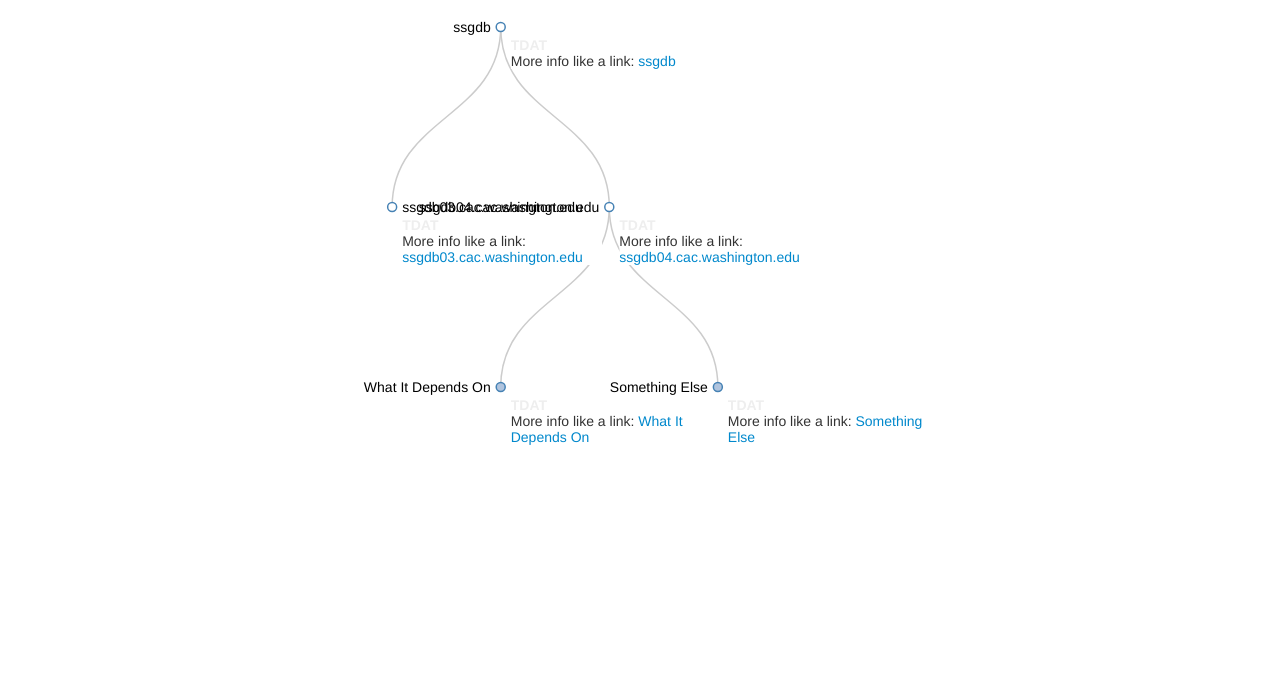
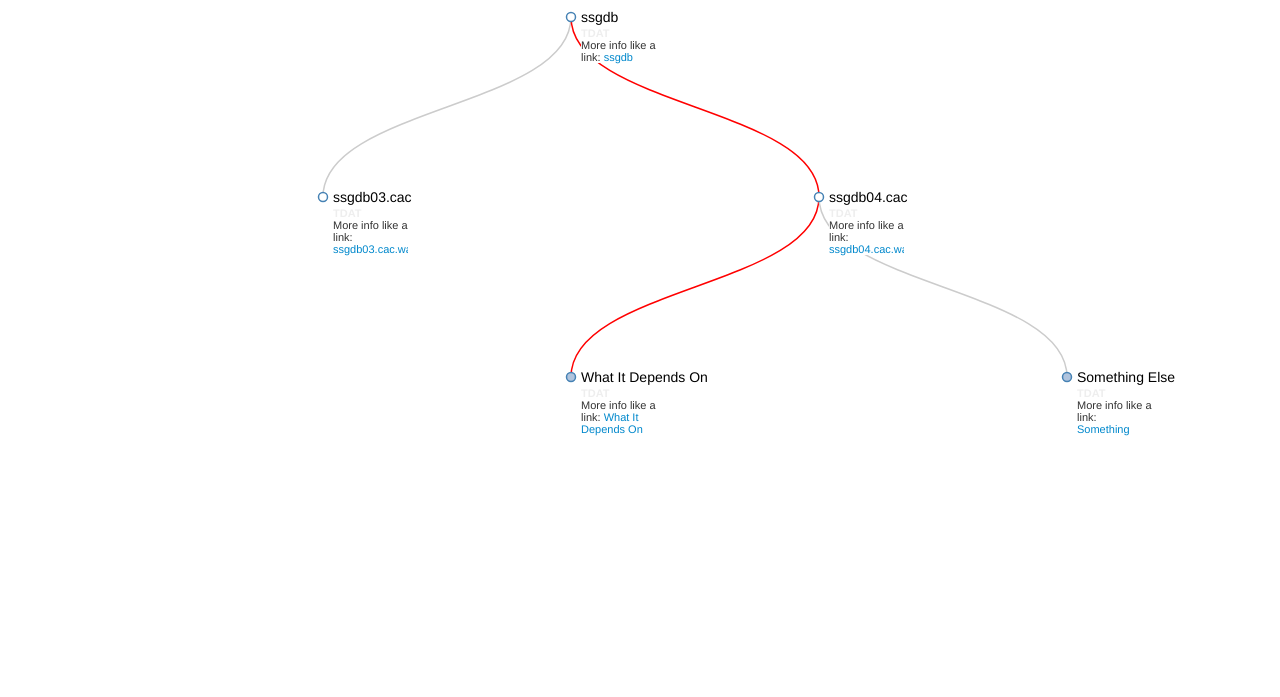
Before and after one commit to jobywalker/tdat-d3, a plain HTML site: page index.html in a window 1280 px wide. Shown: the part 103-800 px from the top of the page. Drawn offline with nearby package versions, Linux system fonts and the light colour scheme.

Commit message:
more fixes

```diff
--- a/index.html
+++ b/index.html
@@ -36,9 +36,10 @@
                     <li>With a little help from:
                         <ul>
                             <li><a href="http://stackoverflow.com/questions/11673335/tree-drawing-orientation">Tree drawing orientation</a></li>
-                        <li><a href="http://stackoverflow.com/questions/11480191/how-do-i-tell-d3-to-make-the-dendrogram-vertical-top-down-instead-of-left-to-r">How do I tell D3 to make the dendrogram vertical (top down) instead of left to right?</a></li>
-                    </ul>
-            <li><a href="http://d3js.org/">D3.js</a> expects, more or less, a specific data format: <a href="http://stackoverflow.com/questions/11088303/how-to-convert-to-d3s-json-format">How to convert to D3's JSON format?</li></p>
+                            <li><a href="http://stackoverflow.com/questions/11480191/how-do-i-tell-d3-to-make-the-dendrogram-vertical-top-down-instead-of-left-to-r">How do I tell D3 to make the dendrogram vertical (top down) instead of left to right?</a></li>
+                            <li><a href="http://bl.ocks.org/jdarling/2503502">Bracket layout for bidirectional flow</a></li>
+                        </ul>
+                <li><a href="http://d3js.org/">D3.js</a> expects, more or less, a specific data format: <a href="http://stackoverflow.com/questions/11088303/how-to-convert-to-d3s-json-format">How to convert to D3's JSON format?</li></p>
             </ul>
 
 
--- a/js/tdat-d3.js
+++ b/js/tdat-d3.js
@@ -1,11 +1,12 @@
-var m = [20, 120, 20, 120],
+var m = [10, 20, 10, 20],
     w = 1280 - m[1] - m[3],
     h = 800 - m[0] - m[2],
     i = 0,
     root;
 
 var tree = d3.layout.tree()
-    .size([h, w]);
+    .size([w, h])
+    .separation(function(a,b){return 750;});
 
 var diagonal = d3.svg.diagonal()
     .projection(function(d) { return [d.x, d.y]; });
@@ -18,7 +19,7 @@ var vis = d3.select("#tdat").append("svg:svg")
 
 d3.json("ssgdb.json", function(json) {
   root = json;
-  root.x0 = h / 2;
+  root.x0 = w;
   root.y0 = 0;
 
   function toggleAll(d) {
@@ -62,10 +63,12 @@ function update(source) {
       .style("fill", function(d) { return d._children ? "lightsteelblue" : "#fff"; });
 
   nodeEnter.append("svg:text")
-      .attr("x", function(d) { return d.children || d._children ? -10 : 10; })
+      //.attr("x", function(d) { return d.children || d._children ? -10 : 10; })
+      .attr("x", function(d) {return 10;})
       .attr("dy", ".35em")
-      .attr("text-anchor", function(d) { return d.children || d._children ? "end" : "start"; })
-      .text(function(d) { return d.name; })
+      //.attr("text-anchor", function(d) { return d.children || d._children ? "end" : "start"; })
+      .attr("text-anchor", function(d) { return "start"; })
+      .text(function(d) { return d.short ? d.short : d.name; })
       .style("fill-opacity", 1e-6);
 
 //node.append("text")
@@ -76,14 +79,14 @@ function update(source) {
   node.append("foreignObject")
       .attr("x", 10)
       .attr("y", 10)
-    .attr("width", 200)
-    .attr("height", 200)
+      .attr("width", 75)
+      .attr("height", 50)
     .append("xhtml:body")
-    .style("font", "14px 'Helvetica Neue'")
+      .style("font", "11px 'Helvetica Neue'")
       .style("padding", "0")
       //.html("<h3>More Text</h3><p>More info</p>");
       .html(function(d) {
-        return   '<p><strong>TDAT</strong><br/> More info like a link: <a href="https://barista.cac.washington.edu/tdat/'+ d.name + '">' + d.name + '</a></p>'
+          return   '<p><strong>TDAT</strong><br/> More info like a link: <a href="https://barista.cac.washington.edu/tdat/'+ d.name + '">' + d.name + '</a></p>';
       });
 
 
@@ -124,6 +127,7 @@ node.append("foreignObject")
         var o = {x: source.x0, y: source.y0};
         return diagonal({source: o, target: o});
       })
+      .attr("style", function(d) { return d.target.deptype==="bob" ? "stroke:#F00" : "";})
       .transition()
       .duration(duration)
       .attr("d", diagonal);
--- a/ssgdb.json
+++ b/ssgdb.json
@@ -4,21 +4,28 @@
     "children": [
         {
             "name": "ssgdb03.cac.washington.edu",
+            "short": "ssgdb03.cac",
             "href": "http://example.com"
         },
         {
             "name": "ssgdb04.cac.washington.edu",
+            "short": "ssgdb04.cac",
             "href": "http://example.com",
+            "deptype": "bob",
             "children": [
             {
                 "name": "What It Depends On",
+                "deptype": "bob",
                 "children": [
                     {
-                    "name": "ssgdb03.cac.washington.edu",
+                    "name": "something.cac.washington.edu",
+                    "short": "something.cac",
                     "href": "http://example.com"
                     },
                     {
-                    "name": "ssgdb04.cac.washington.edu",
+                    "name": "else.cac.washington.edu",
+                    "short": "else.cac",
+                    "deptype": "bob",
                     "href": "http://example.com"
                     }
                 ]
```
Lines whose indentation alone changed are shown as unchanged.
